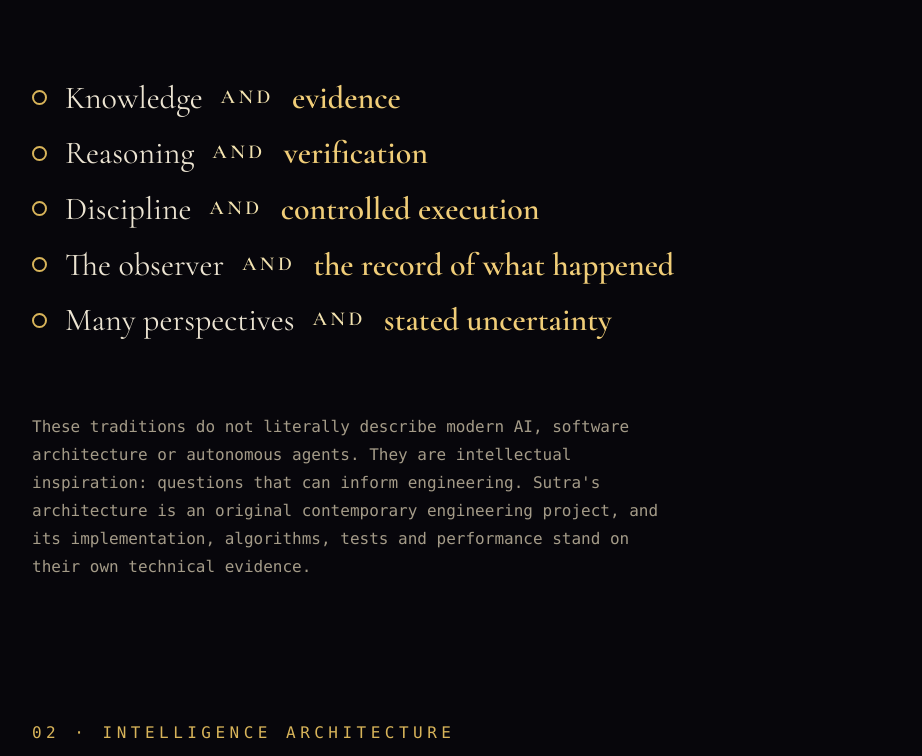
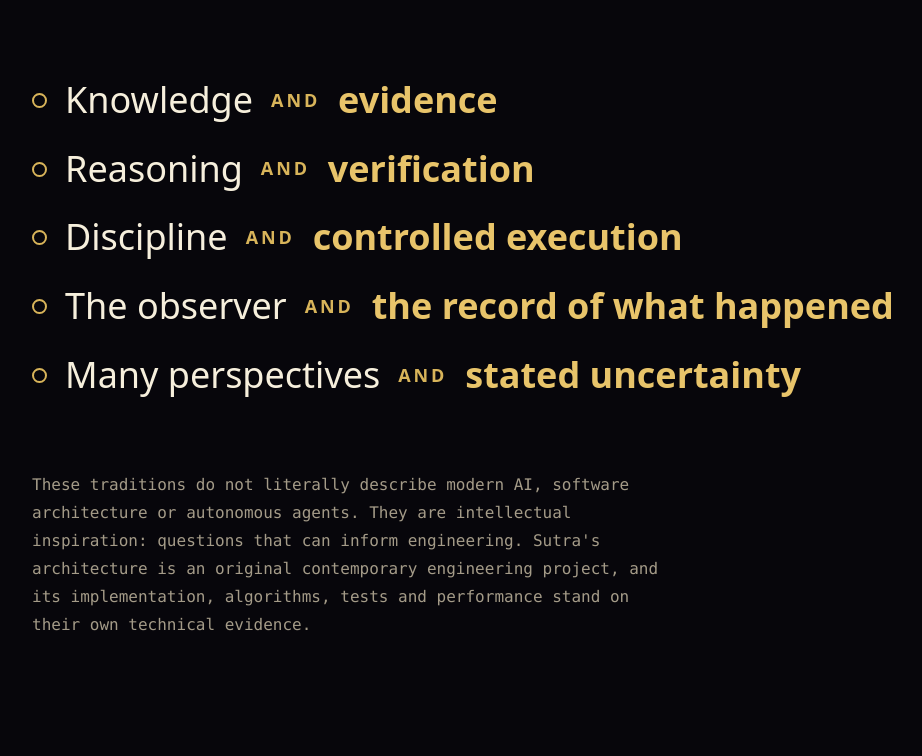
Before and after one commit to rishavm713-create/sutra-intelligence-site, a plain HTML site: page index.html in a window 1280 px wide. Shown: the part 3404-4160 px from the top of the page, without its empty margins (76-998 px from the left). Drawn offline with nearby package versions, Linux system fonts and the light colour scheme.

Commit message:
Deploy bigger text

```diff
--- a/style.css
+++ b/style.css
@@ -158,3 +158,10 @@ footer p:not(.more){white-space:nowrap;font-size:clamp(9px,2.6vw,13px);letter-sp
 #founder blockquote p{font:400 clamp(17px,4.4vw,20px)/1.65 var(--sans,system-ui,-apple-system,"Segoe UI",sans-serif);color:#ece6d6;max-width:60ch;margin-bottom:16px}
 #founder blockquote p:first-child{font:500 clamp(19px,5vw,24px)/1.5 var(--sans,system-ui,-apple-system,"Segoe UI",sans-serif);color:#f6ecd0}
 #founder blockquote p:first-child strong{display:block;margin-bottom:6px}
+/* pairs: bigger, sans, upright */
+.pairs{gap:22px}
+.pairs li{font:500 clamp(22px,5.6vw,36px)/1.3 system-ui,-apple-system,"Segoe UI",sans-serif;font-style:normal;color:#f6efdc}
+.pairs em{font-size:.5em;font-style:normal;font-weight:700;letter-spacing:.16em;text-transform:uppercase;color:#d8b45a}
+.pairs span:last-child{color:#e8c46a;font-weight:600}
+#founder blockquote p{font-size:clamp(19px,4.8vw,23px)}
+#founder blockquote p:first-child{font-size:clamp(22px,5.6vw,28px)}
```
